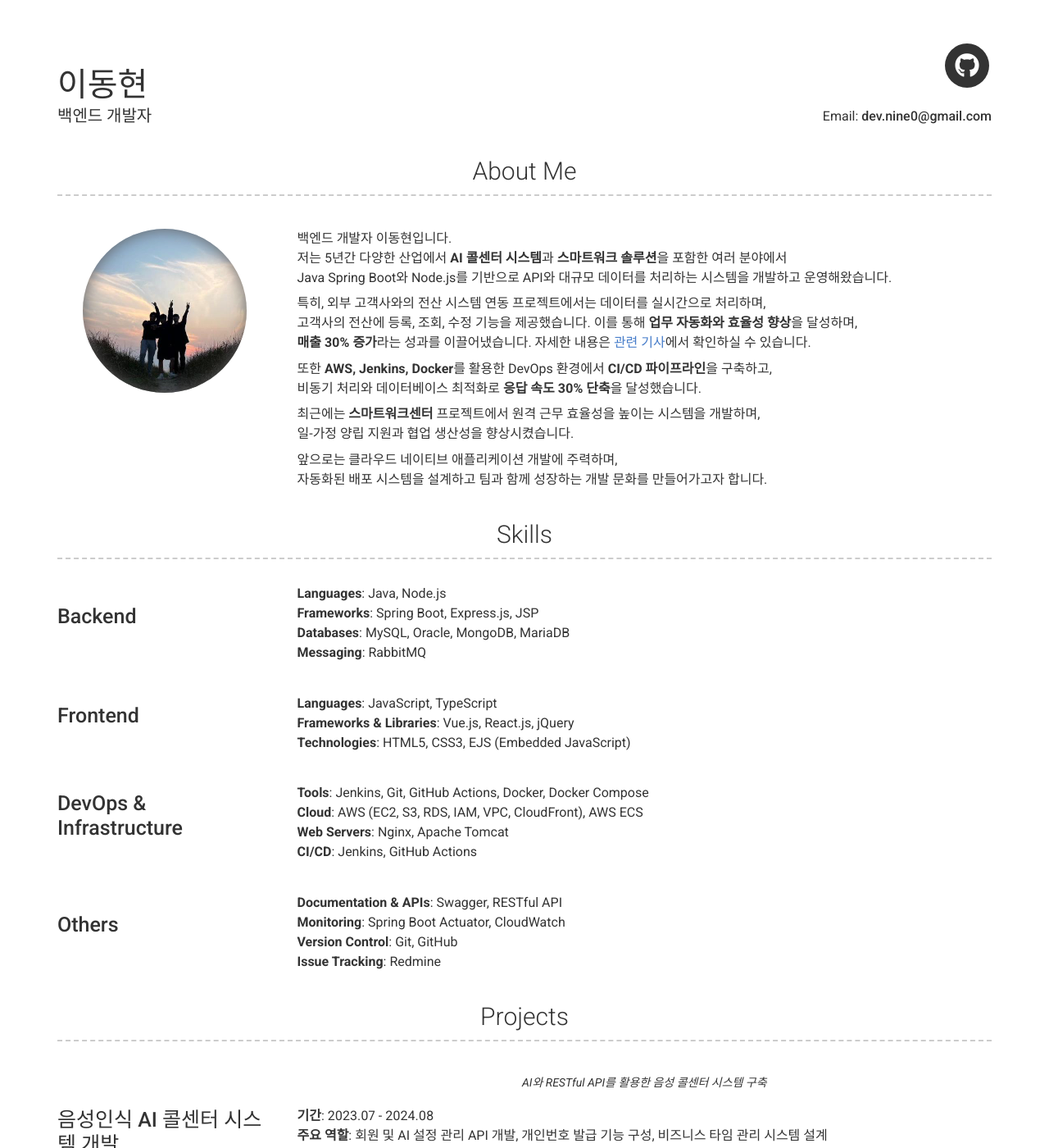
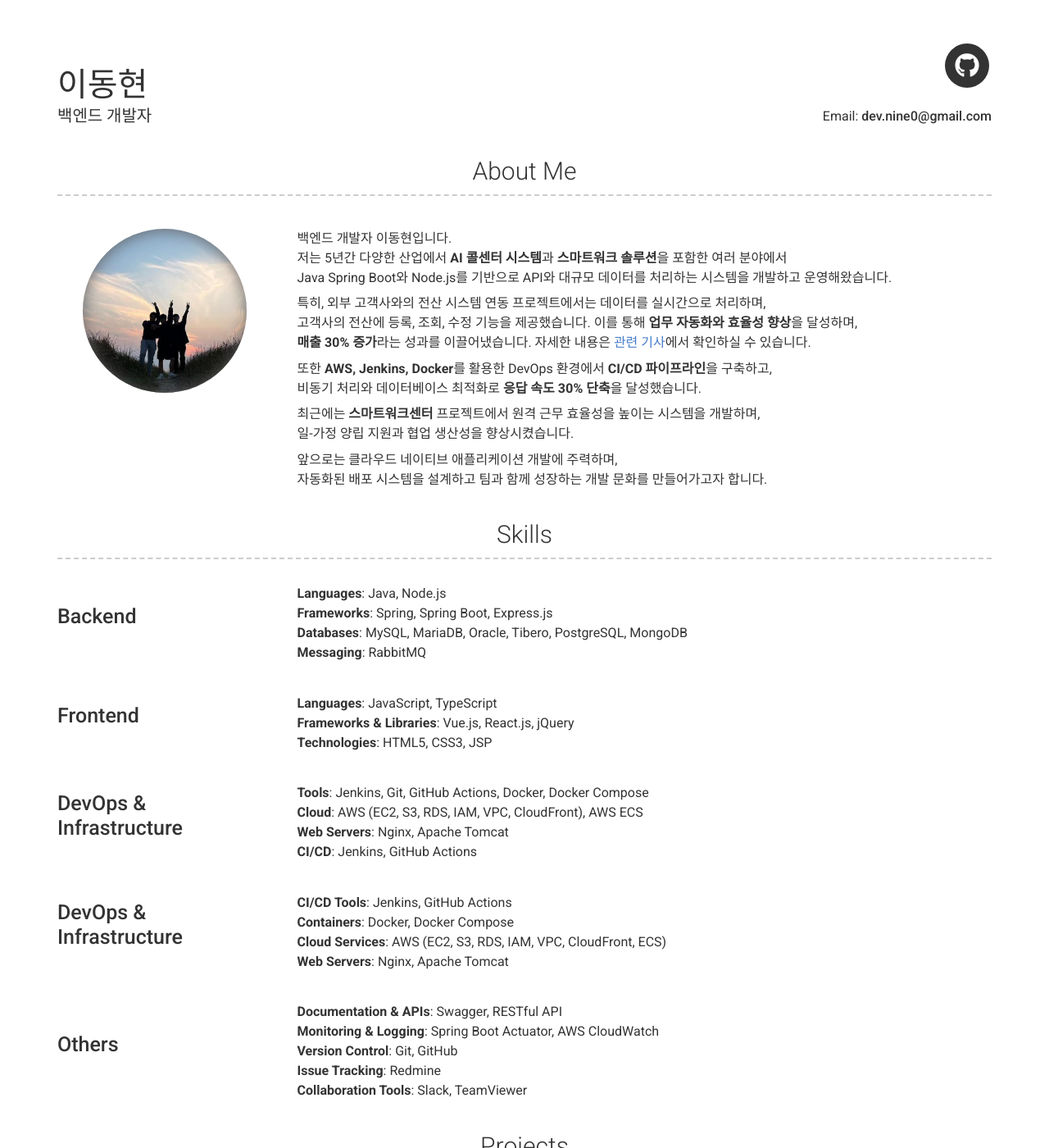
Before and after one commit to devnine-codes/devnine-codes.github.io, a Jekyll site: the page built from index.md, in a window 1280 px wide and 1400 px high. Shown: the whole window at 82% size. Built offline with Jekyll 4.4.1, drawn with Linux system fonts in a browser that asks for light colours; nearby versions of some CDN libraries; comment, search, counter and statistics services are not loaded.

Commit message:
스킬 수정

```diff
--- a/_config.yml
+++ b/_config.yml
@@ -77,8 +77,8 @@ content:
         title: Backend
         description: |
           **Languages**: Java, Node.js
-          **Frameworks**: Spring Boot, Express.js, JSP
-          **Databases**: MySQL, Oracle, MongoDB, MariaDB
+          **Frameworks**: Spring, Spring Boot, Express.js
+          **Databases**: MySQL, MariaDB, Oracle, Tibero, PostgreSQL, MongoDB
           **Messaging**: RabbitMQ
 
       - layout: left
@@ -86,7 +86,7 @@ content:
         description: |
           **Languages**: JavaScript, TypeScript
           **Frameworks & Libraries**: Vue.js, React.js, jQuery
-          **Technologies**: HTML5, CSS3, EJS (Embedded JavaScript)
+          **Technologies**: HTML5, CSS3, JSP
 
       - layout: left
         title: DevOps & Infrastructure
@@ -97,12 +97,21 @@ content:
           **CI/CD**: Jenkins, GitHub Actions
 
       - layout: left
+        title: DevOps & Infrastructure
+        description: |
+          **CI/CD Tools**: Jenkins, GitHub Actions
+          **Containers**: Docker, Docker Compose
+          **Cloud Services**: AWS (EC2, S3, RDS, IAM, VPC, CloudFront, ECS)
+          **Web Servers**: Nginx, Apache Tomcat
+
+      - layout: left
         title: Others
         description: |
           **Documentation & APIs**: Swagger, RESTful API
-          **Monitoring**: Spring Boot Actuator, CloudWatch
+          **Monitoring & Logging**: Spring Boot Actuator, AWS CloudWatch
           **Version Control**: Git, GitHub
           **Issue Tracking**: Redmine
+          **Collaboration Tools**: Slack, TeamViewer
 
   - title: Projects # Title for the section
     layout: list # Type of content section (list/text)
```
